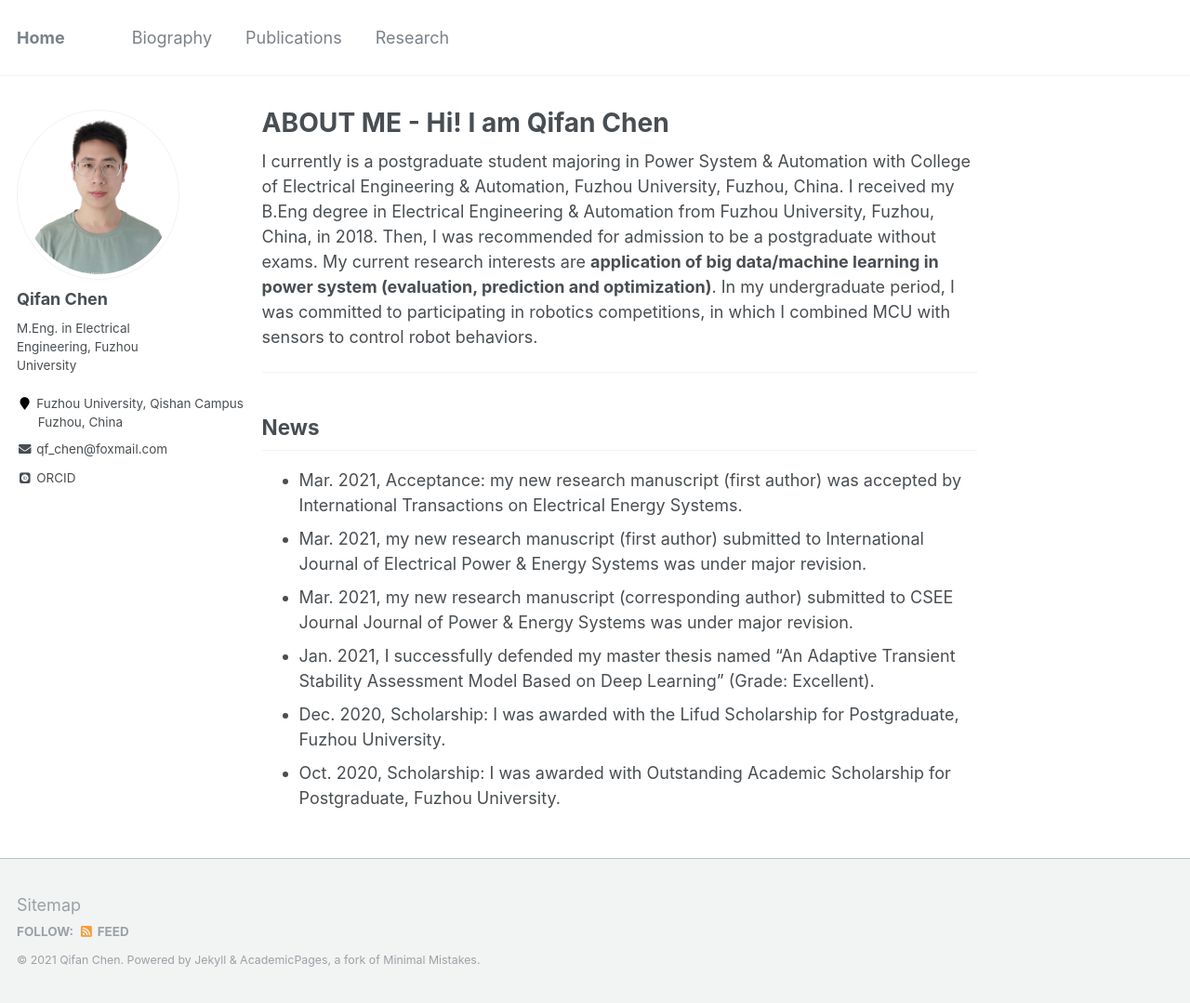
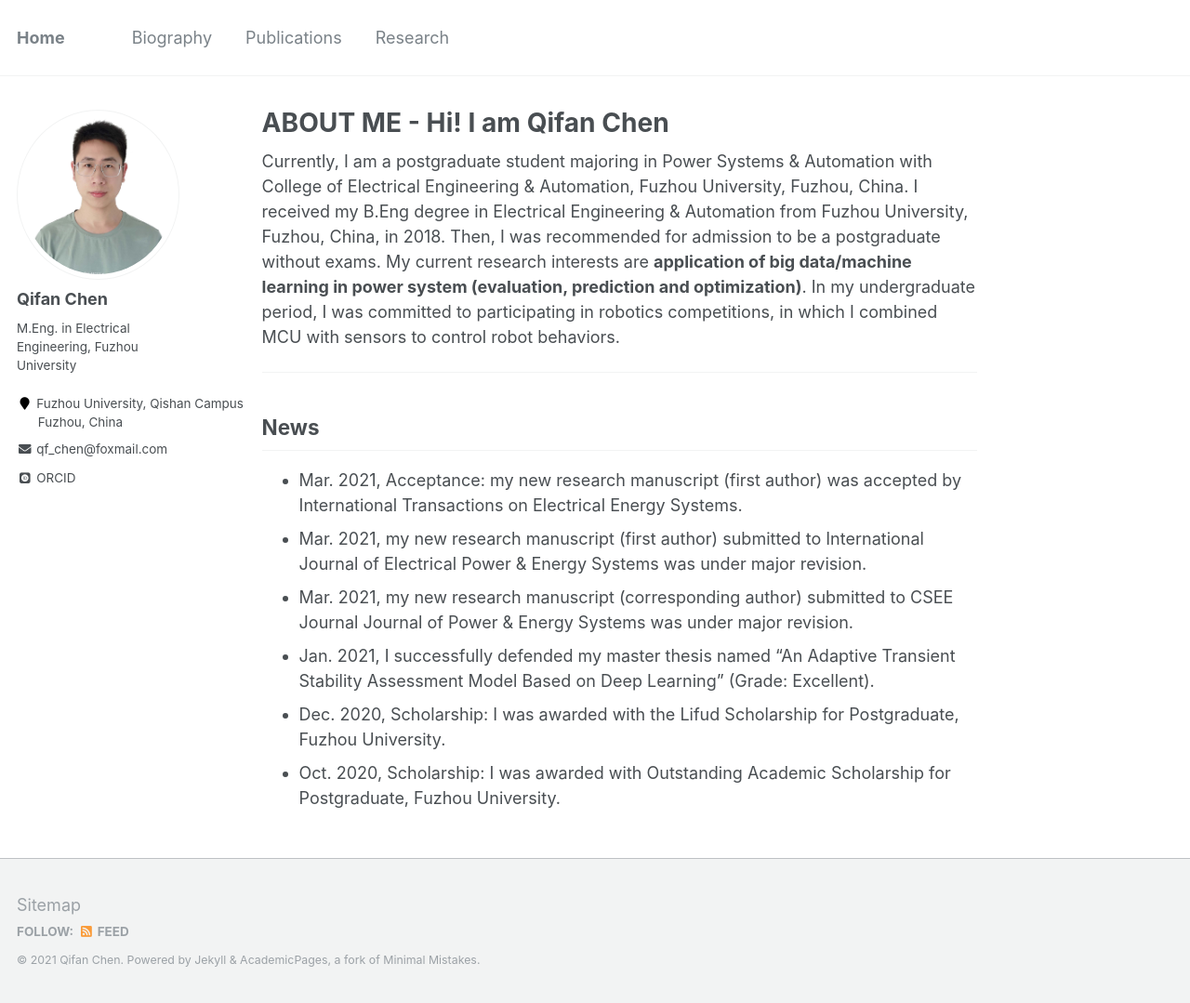
Before and after one commit to ChQf/ChQf.github.io, a Jekyll site: the page built from _pages/about.md, in a window 1280 px wide and 1079 px high. Shown: the whole window at 93% size. Built offline with Jekyll 4.4.1, drawn with Linux system fonts in a browser that asks for light colours; some web fonts are replaced.

Commit message:
Update about.md

```diff
--- a/_pages/about.md
+++ b/_pages/about.md
@@ -8,7 +8,7 @@ redirect_from:
   - /about.html
 ---
 
-I currently is a postgraduate student majoring in Power System & Automation with College of Electrical Engineering & Automation, Fuzhou University, Fuzhou, China.
+Currently, I am a postgraduate student majoring in Power Systems & Automation with College of Electrical Engineering & Automation, Fuzhou University, Fuzhou, China.
 I received my B.Eng degree in Electrical Engineering & Automation from Fuzhou University, Fuzhou, China, in 2018.
 Then, I was recommended for admission to be a postgraduate without exams.
 My current research interests are **application of big data/machine learning in power system (evaluation, prediction and optimization)**.
```
